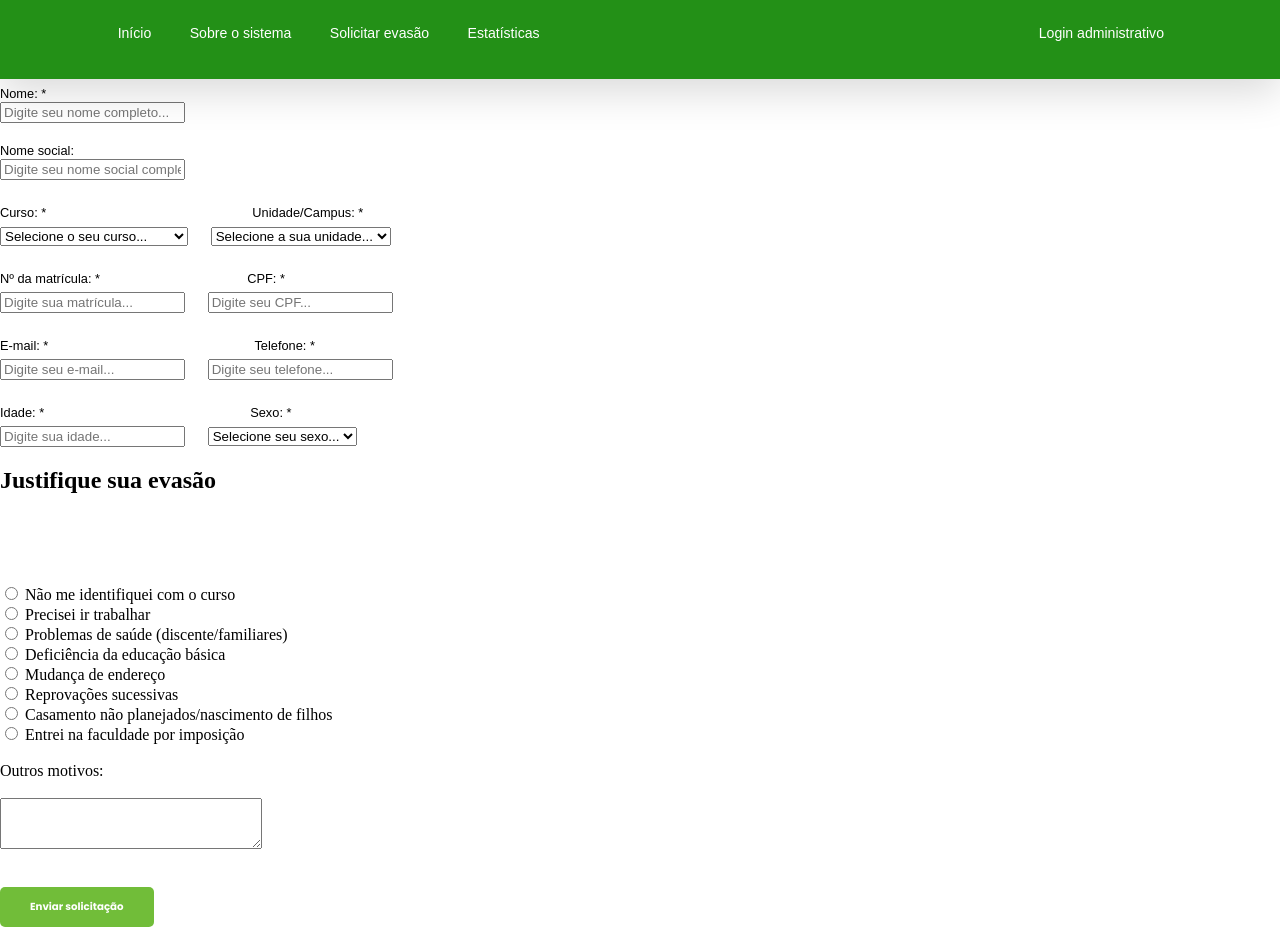
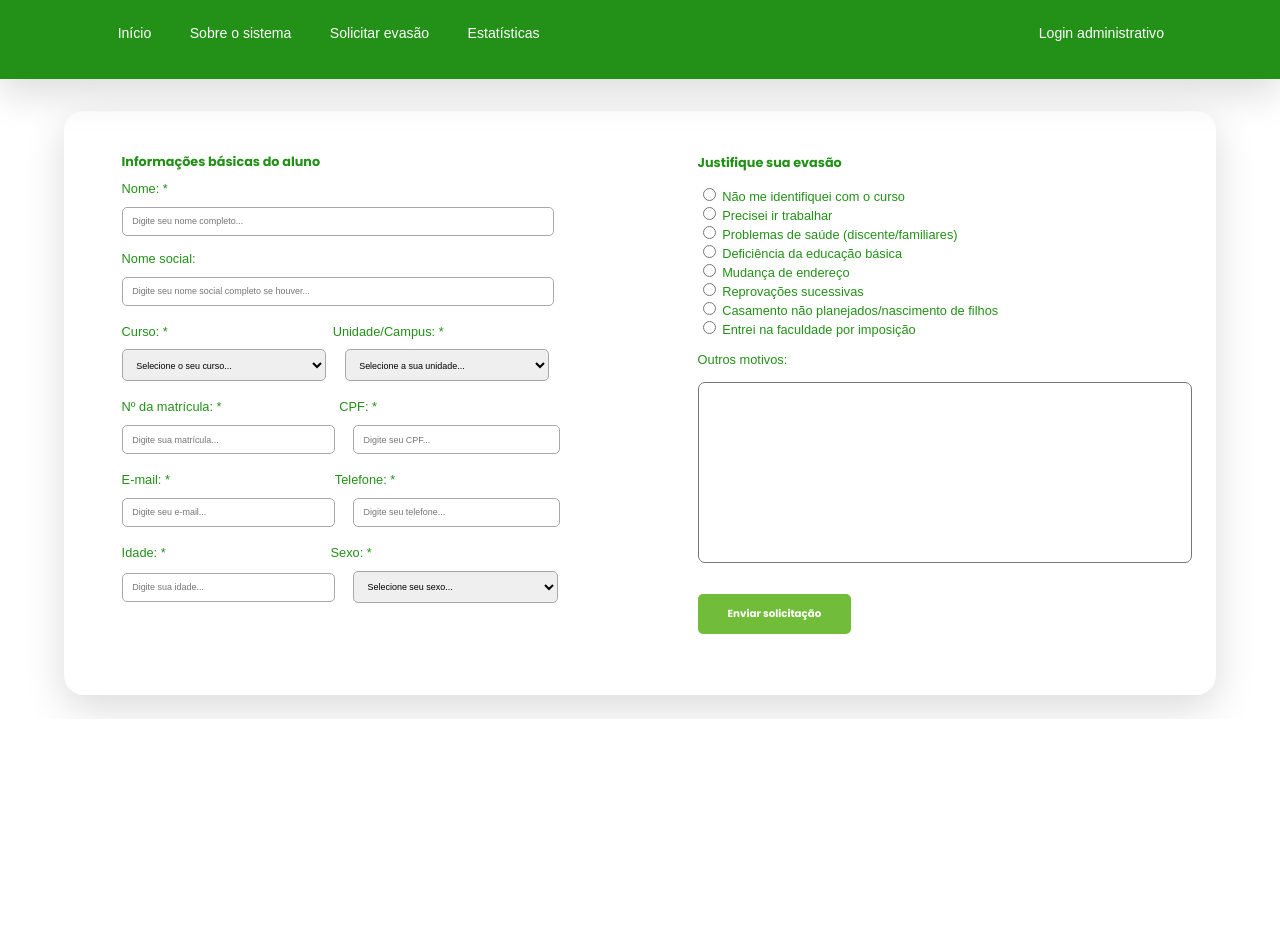
Before and after one commit to mdmassa/sistema-de-controle-de-evasao-academica, a PHP site: page /solicitar-evasao.html in a window 1280 px wide. Shown: the part 81-1008 px from the top of the page. After the commit the page ends 797 px from the top, so only its background shows below. Run offline with PHP 8.4, Linux system fonts and the light colour scheme.

Commit message:
Estilizando a página solicitar evasao

```diff
--- a/style/style.css
+++ b/style/style.css
@@ -268,6 +268,19 @@ label {
     border-radius: 20px;
 }
 
+.form-area {
+    position: absolute;
+    justify-content: center;
+    color: #239017;
+    background: #FFFFFF;
+    top: 24%;
+    left: 5%;
+    height: 73vh;
+    width: 90vw;
+    box-shadow: 0vh 1vw 5vh rgba(0, 0, 0, 0.15);
+    border-radius: 20px;
+}
+
 .lista-solicitacoes h3 {
     font-family: Poppins;
     font-size: 1vw;
@@ -328,3 +341,147 @@ th, td {
     width: 100vw;
     z-index: -2;
 }
+
+.info-solicitacao {
+    position: absolute;
+    font-size: 1vw;
+    color: #239017;
+    top: 2vh;
+    left: 5%;
+}
+
+.info-solicitacao h2 {
+    font-family: Poppins;
+    font-size: 1vw;
+}
+
+.input-nome {
+    padding: 1.2vh;
+    font-family: Arial, Helvetica, sans-serif;
+    font-size: 0.7vw;
+    margin-top: 1.2vh;
+    border: 0.03vw solid #a8a8a8;
+    border-radius: 5px;
+    height: 1vh;
+    width: 32.1vw;
+}
+
+.input-curso {
+    padding: 1.2vh;
+    font-family: Arial, Helvetica, sans-serif;
+    font-size: 0.7vw;
+    margin-top: 1.2vh;
+    border: 0.03vw solid #a8a8a8;
+    border-radius: 5px;
+    height: 4vh;
+    width: 16vw;
+}
+
+.input-unid {
+    padding: 1.2vh;
+    font-family: Arial, Helvetica, sans-serif;
+    font-size: 0.7vw;
+    margin-top: 1.2vh;
+    border: 0.03vw solid #a8a8a8;
+    border-radius: 5px;
+    height: 4vh;
+    width: 16vw;
+}
+
+.input-matricula {
+    padding: 1.2vh;
+    font-family: Arial, Helvetica, sans-serif;
+    font-size: 0.7vw;
+    margin-top: 1.2vh;
+    border: 0.03vw solid #a8a8a8;
+    border-radius: 5px;
+    height: 1vh;
+    width: 15vw;
+}
+
+.input-cpf {
+    padding: 1.2vh;
+    font-family: Arial, Helvetica, sans-serif;
+    font-size: 0.7vw;
+    margin-top: 1.2vh;
+    border: 0.03vw solid #a8a8a8;
+    border-radius: 5px;
+    height: 1vh;
+    width: 14.5vw;
+}
+
+.input-email {
+    padding: 1.2vh;
+    font-family: Arial, Helvetica, sans-serif;
+    font-size: 0.7vw;
+    margin-top: 1.2vh;
+    border: 0.03vw solid #a8a8a8;
+    border-radius: 5px;
+    height: 1vh;
+    width: 15vw;
+}
+
+.input-tel {
+    padding: 1.2vh;
+    font-family: Arial, Helvetica, sans-serif;
+    font-size: 0.7vw;
+    margin-top: 1.2vh;
+    border: 0.03vw solid #a8a8a8;
+    border-radius: 5px;
+    height: 1vh;
+    width: 14.5vw;
+}
+
+.input-idade {
+    padding: 1.2vh;
+    font-family: Arial, Helvetica, sans-serif;
+    font-size: 0.7vw;
+    margin-top: 1.2vh;
+    border: 0.03vw solid #a8a8a8;
+    border-radius: 5px;
+    height: 1vh;
+    width: 15vw;
+}
+
+.input-sexo {
+    padding: 1.2vh;
+    font-family: Arial, Helvetica, sans-serif;
+    font-size: 0.7vw;
+    margin-top: 1.2vh;
+    border: 0.03vw solid #a8a8a8;
+    border-radius: 5px;
+    height: 4vh;
+    width: 16vw;
+}
+
+.justif-evasao {
+    position: absolute;
+    font-size: 1vw;
+    color: #239017;
+    top: 2vh;
+    left: 55%;
+    width: 24.8vw;
+    text-align: justify;
+}
+
+.justif-evasao h2 {
+    font-family: Poppins;
+    font-size: 1vw;
+    position: absolute;
+    color: #239017;
+    top: 2vh;
+}
+
+.justif-evasao p {
+    font-family: Arial, Helvetica, sans-serif;
+}
+
+textarea {
+    font-family: Arial, Helvetica, sans-serif;
+    font-size: 0.7vw;
+    resize: none;
+    height: 20vh;
+    width: 37vw;
+    border-radius: 7px;
+    padding: 1.2vh;
+}
```
